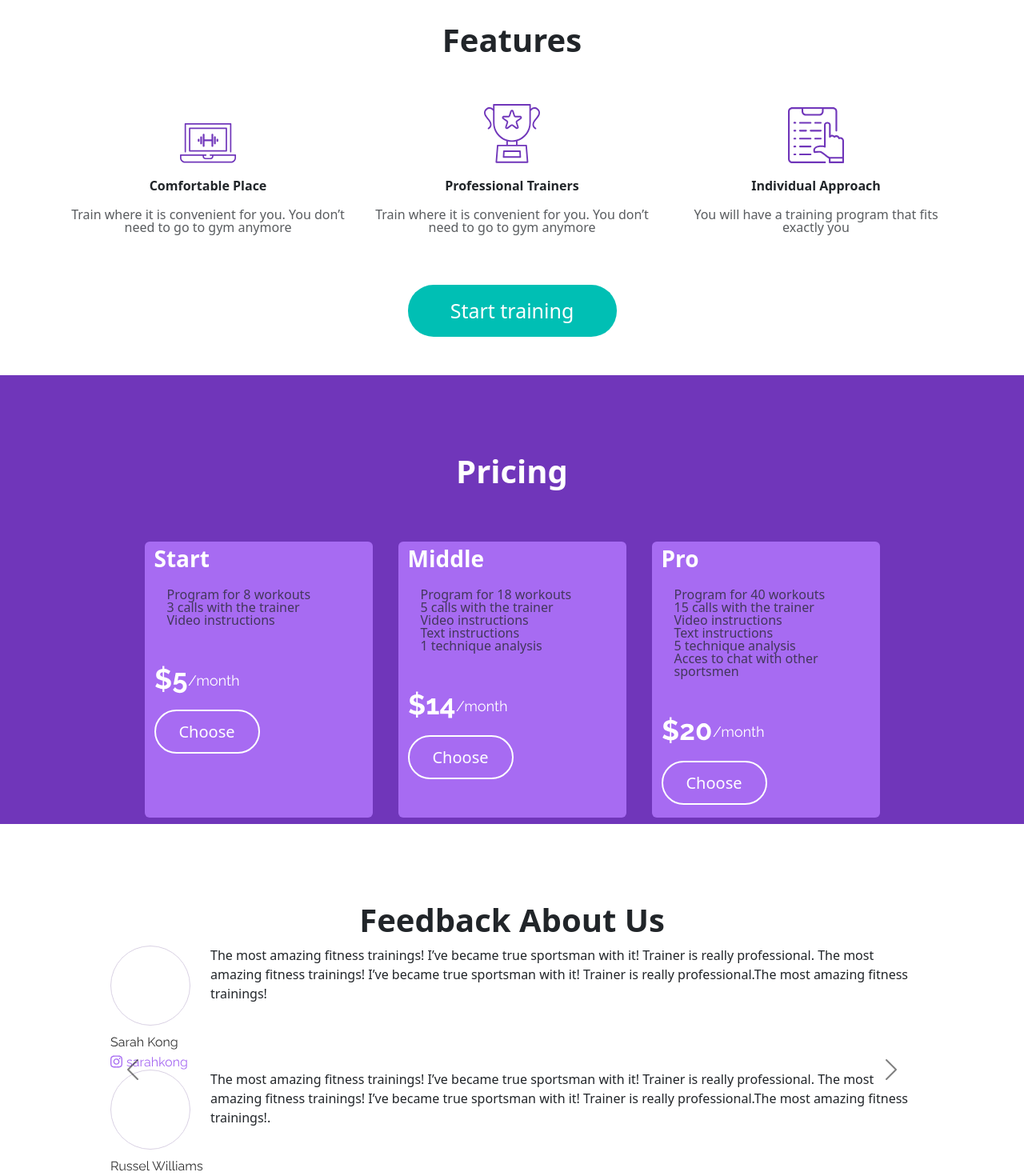
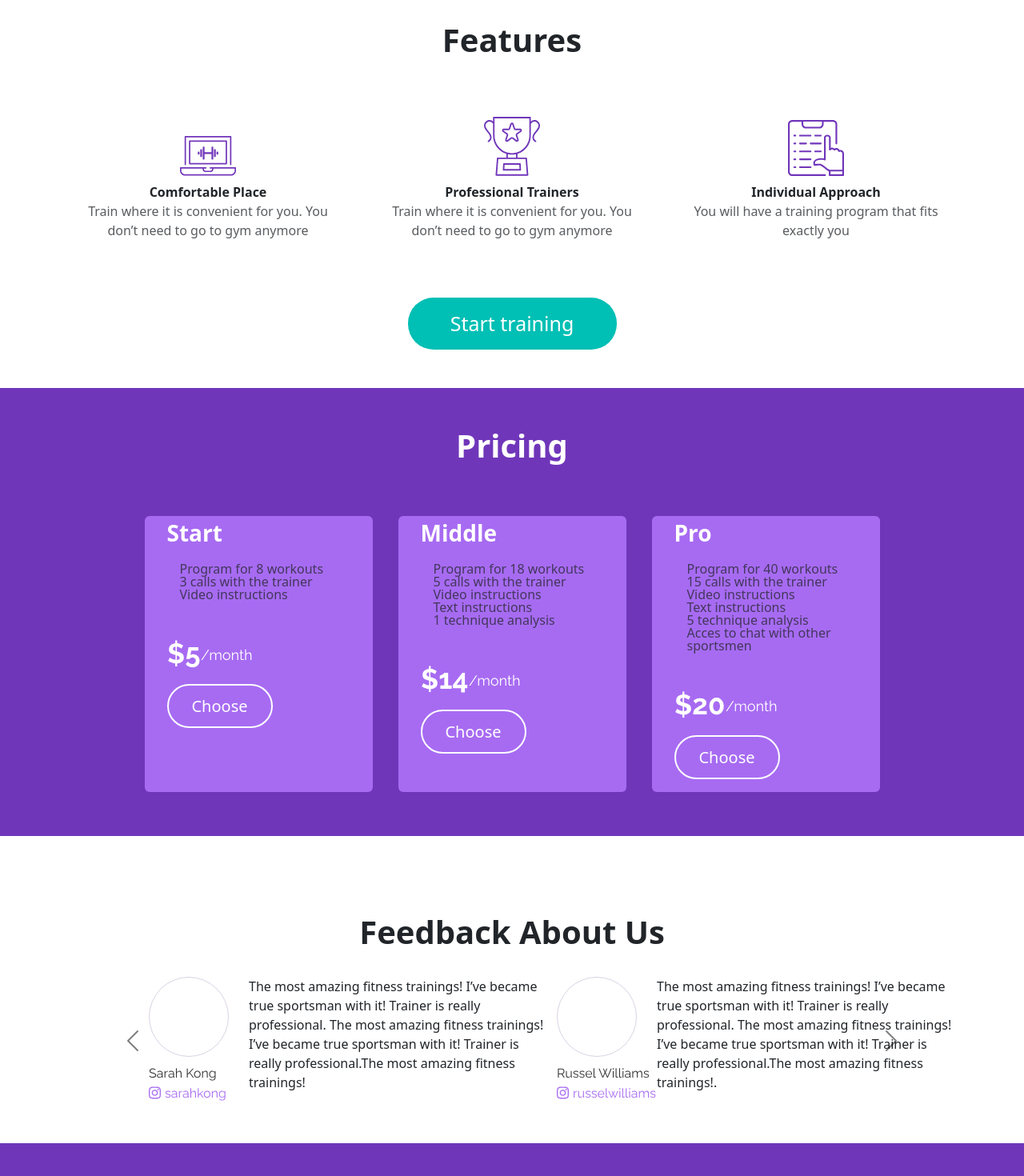
Before and after one commit to Kate1985sky/app-online-workout, a React (Create React App) app: page / in a window 1280 px wide. Shown: the part 1700-3170 px from the top of the page at 80% size. Built offline with nearby package versions, Linux system fonts and the light colour scheme.

Commit message:
fix and finish file features

```diff
--- a/src/Components/Features/Features.js
+++ b/src/Components/Features/Features.js
@@ -10,13 +10,19 @@ export const Features = () => {
         </Col>
       </Row>
 
-      <Row className="mt-5 d-flex align-items-end">
+      <Row className="mt-5 align-items-end">
         {items.map(({ text1, text2, icon: Icon }, index) => (
-          <Col xs={12} lg={4} className="text-center" key={index}>
-            <Icon />
-
-            <p className="mt-3 fw-bold">{text1}</p>
-            <p className="lh-1 text-muted">{text2}</p>
+          <Col xs={12} lg={4} className="p-3" key={index}>
+            <div className="d-inline-flex flex-lg-column d-flex align-items-center">
+              <div className="flex-shrink-0">
+                <Icon />
+              </div>
+              <div className="px-3 py-2 flex-grow-1 text-center">
+                <span className="mt-3 fw-bold">{text1}</span>
+                <br />
+                <span className="lh-1 text-muted">{text2}</span>
+              </div>
+            </div>
           </Col>
         ))}
       </Row>
--- a/src/Components/Feedback/Feedback.js
+++ b/src/Components/Feedback/Feedback.js
@@ -39,16 +39,16 @@ export const Feedback = () => {
         <Col xs="12">
           <h1 className="mt-5 text-center fw-bold">Feedback About Us</h1>
         </Col>
-        <Col xs={12}>
+        <Col xs={12} className="mt-4">
           <Carousel data-bs-theme="dark" indicators={false}>
             {
               items.map((list, index) => (
-                <Carousel.Item key={index}>
+                <Carousel.Item className="mx-5" key={index}>
                   <Container>
                   <Row className="px-5">
                     {
                       list.map(({text, photo: Icon }, listIndex) => (
-                        <Col xs={12} className="d-flex px-2" key={listIndex}>
+                        <Col xs="6" className="d-flex px-2" key={listIndex}>
                           <div>
                             <Icon />
                           </div>
--- a/src/Components/HowToStart/HowToStart.js
+++ b/src/Components/HowToStart/HowToStart.js
@@ -40,7 +40,7 @@ export const HowToStart = () => {
         <Row className="mt-4">
           {items.map(({ text, icon: Icon }, index) => (
             <Col key={index} className="py-3" xs={12} lg={4}>
-              <div className="d-flex justify-content-start align-items-center lh-1">
+              <div className="d-flex justify-content-start lh-1">
                 <div className="mx-2" style={{ width: 40, height: 50 }}>
                   <Icon />
                 </div>
--- a/src/Components/Pricing/Pricing.js
+++ b/src/Components/Pricing/Pricing.js
@@ -3,14 +3,14 @@ import { items } from "./PricingIcons";
 
 export const Pricing = () => {
   return (
-    <div className="mt-5 overflow-hidden" style={{ backgroundColor: "#7036BA", minHeight: 560, color: "white"}}>
+    <div className="mt-5" style={{ backgroundColor: "#7036BA", minHeight: 560, color: "white"}}>
       <Row className="mt-5">
         <Col xs={12}>
           <h1 className="mt-5 text-center fw-bold">Pricing</h1>
         </Col>
       </Row>
       <Container>
-        <Row className="row justify-content-md-center mt-5">
+        <Row className="mt-5 row justify-content-center">
           {items.map(
             (
               {
@@ -28,9 +28,10 @@ export const Pricing = () => {
             ) => (
               <Col xs={12} lg={3}
                 style={{ backgroundColor: "#A76BF2"}}
-                className="my-2 mx-3 rounded-2"  // col col-lg-3
+                className="my-2 mx-3 rounded-2"
                 key={index}
               >
+                <div className="mx-3">
                 <p className="fs-3 fw-bold">{title}</p>
 
                 <p className="lh-1 mt-3 m-0 px-3 text-muted fs-6">{list1}</p>
@@ -49,6 +50,7 @@ export const Pricing = () => {
                   <Icon />
                   <span className="my-3">{button}</span>
                 </div>
+                </div>
               </Col>
             )
           )}
```
